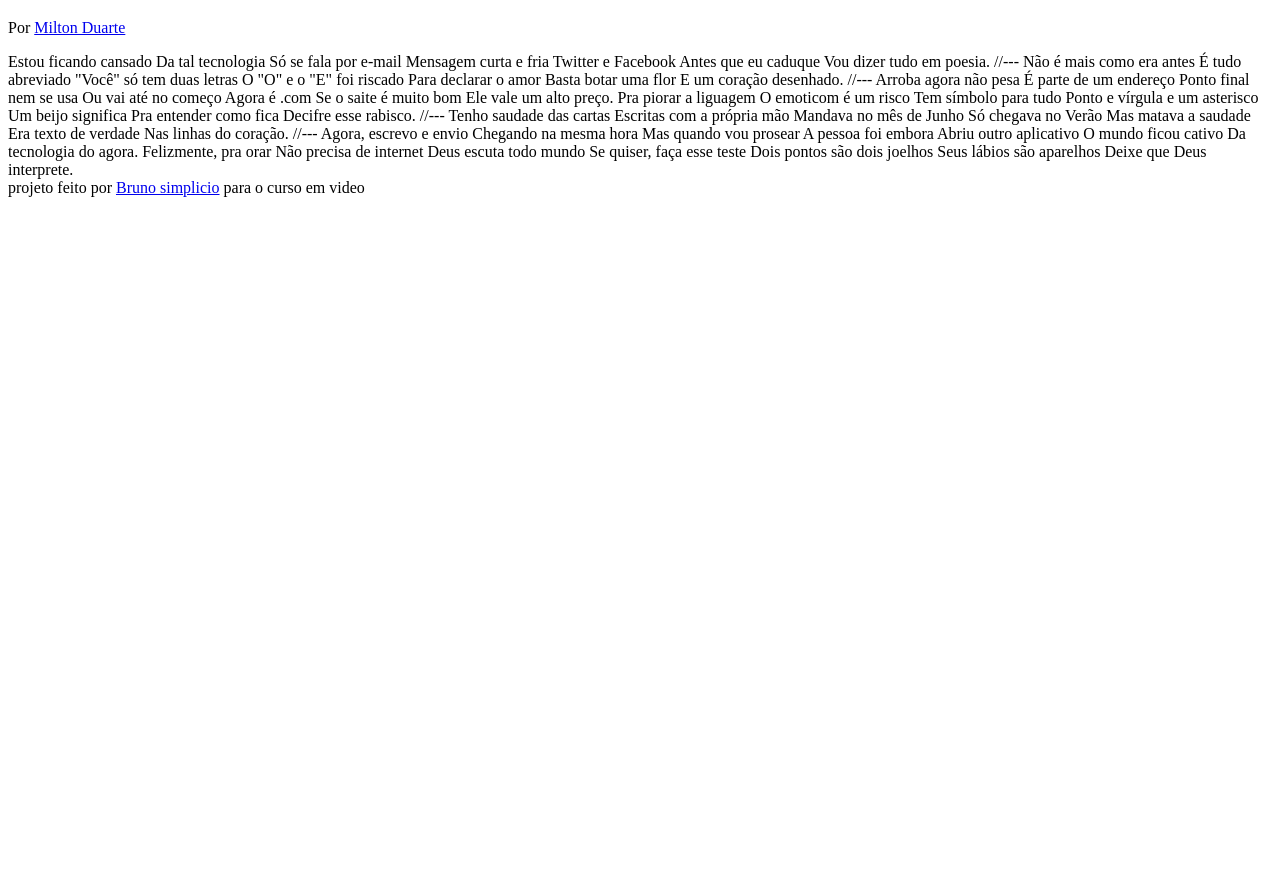
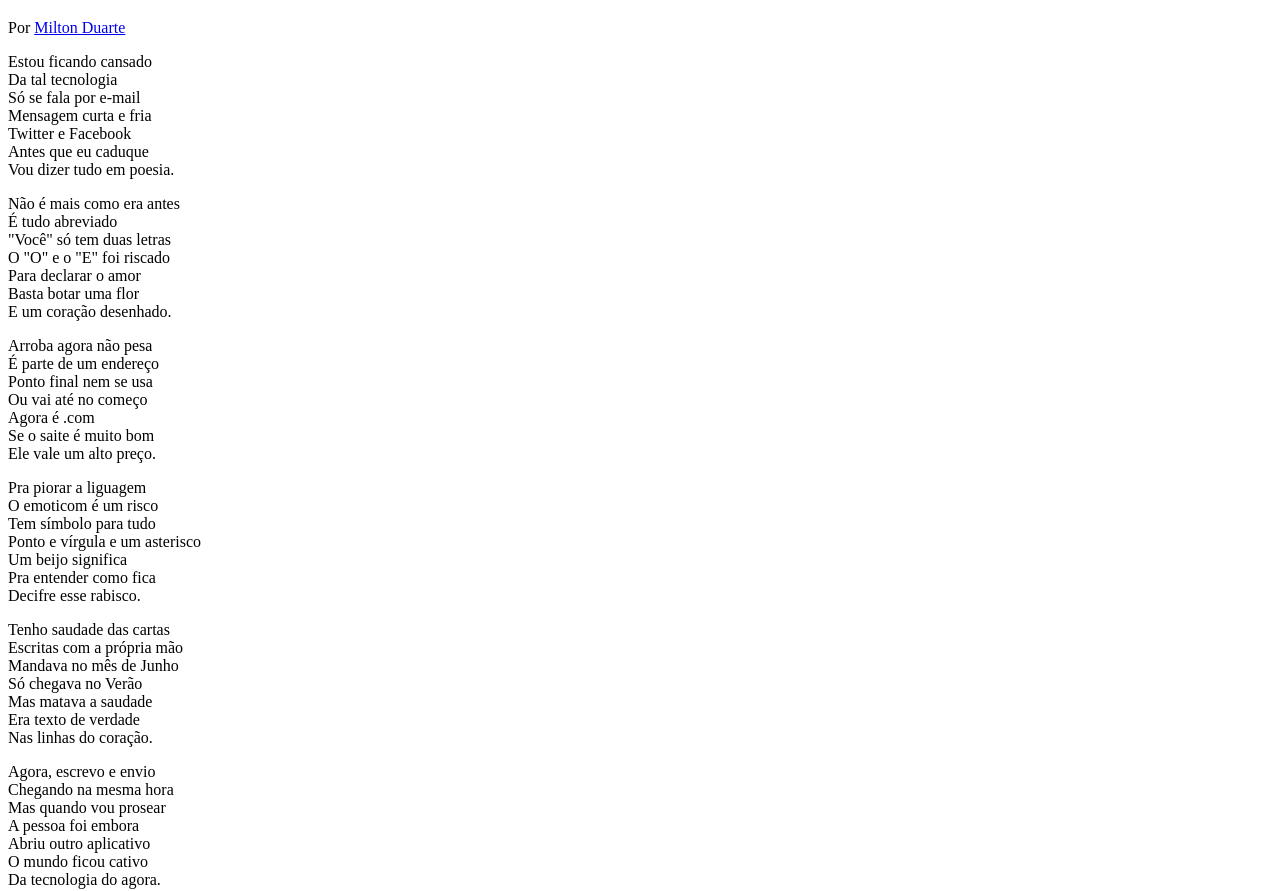
Before and after one commit to brunoalves2105/cordel-moderno, a plain HTML site: page index.html in a window 1280 px wide. Shown: the part 61-952 px from the top of the page. Before the commit the page ends 800 px from the top, so only its background shows below. Drawn offline with Linux system fonts and the light colour scheme.

Commit message:
ajustando html e css

```diff
--- /dev/null
+++ b/estilo/style.css
@@ -0,0 +1 @@
+@charset "utf-8";
--- a/index.html
+++ b/index.html
@@ -5,6 +5,7 @@
     <meta http-equiv="X-UA-Compatible" content="IE=edge">
     <meta name="viewport" content="width=device-width, initial-scale=1.0">
     <title>Cordel moderno</title>
+    <link rel="stylesheet" href="estilo/style.css">
 </head>
 <body>
     <header>
@@ -14,71 +15,88 @@
         </p>
     </header>
 
-    Estou ficando cansado
-    Da tal tecnologia
-    Só se fala por e-mail
-    Mensagem curta e fria
-    Twitter e Facebook
-    Antes que eu caduque
-    Vou dizer tudo em poesia.
+    <section>
+        <p>
+            Estou ficando cansado <br>
+            Da tal tecnologia<br>
+            Só se fala por e-mail<br>
+            Mensagem curta e fria<br>
+            Twitter e Facebook<br>
+            Antes que eu caduque<br>
+            Vou dizer tudo em poesia.
+        </p>
+    </section>
 
-    //---
+    <section>
+        <p>
+            Não é mais como era antes<br>
+            É tudo abreviado<br>
+            "Você" só tem duas letras<br>
+            O "O" e o "E" foi riscado<br>
+            Para declarar o amor<br>
+            Basta botar uma flor<br>
+            E um coração desenhado.
+        </p>
+    </section>
 
-    Não é mais como era antes
-    É tudo abreviado
-    "Você" só tem duas letras
-    O "O" e o "E" foi riscado
-    Para declarar o amor
-    Basta botar uma flor
-    E um coração desenhado.
+    <section>
+        <p>
+            Arroba agora não pesa<br>
+            É parte de um endereço<br>
+            Ponto final nem se usa<br>
+            Ou vai até no começo<br>
+            Agora é .com<br>
+            Se o saite é muito bom<br>
+            Ele vale um alto preço.<br>
+        </p>
 
-    //---
+        <p>
+            Pra piorar a liguagem<br>
+            O emoticom é um risco<br>
+            Tem símbolo para tudo<br>
+            Ponto e vírgula e um asterisco<br>
+            Um beijo significa<br>
+            Pra entender como fica<br>
+            Decifre esse rabisco.
+        </p>
+    </section>
 
-    Arroba agora não pesa
-    É parte de um endereço
-    Ponto final nem se usa
-    Ou vai até no começo
-    Agora é .com
-    Se o saite é muito bom
-    Ele vale um alto preço.
+    <section>
+        <p>
+            Tenho saudade das cartas<br>
+            Escritas com a própria mão<br>
+            Mandava no mês de Junho<br>
+            Só chegava no Verão<br>
+            Mas matava a saudade<br>
+            Era texto de verdade<br>
+            Nas linhas do coração.
+        </p>
+    </section>
 
-    Pra piorar a liguagem
-    O emoticom é um risco
-    Tem símbolo para tudo
-    Ponto e vírgula e um asterisco
-    Um beijo significa
-    Pra entender como fica
-    Decifre esse rabisco.
+    <section>
+        <p>
+            Agora, escrevo e envio<br>
+            Chegando na mesma hora<br>
+            Mas quando vou prosear<br>
+            A pessoa foi embora<br>
+            Abriu outro aplicativo<br>
+            O mundo ficou cativo<br>
+            Da tecnologia do agora.<br>
+        </p>
 
-    //---
+        <p>
+            Felizmente, pra orar<br>
+            Não precisa de internet<br>
+            Deus escuta todo mundo<br>
+            Se quiser, faça esse teste<br>
+            Dois pontos são dois joelhos<br>
+            Seus lábios são aparelhos<br>
+            Deixe que Deus interprete.
+        </p>
+    </section>
 
-    Tenho saudade das cartas
-    Escritas com a própria mão
-    Mandava no mês de Junho
-    Só chegava no Verão
-    Mas matava a saudade
-    Era texto de verdade
-    Nas linhas do coração.
-
-    //---
-
-    Agora, escrevo e envio
-    Chegando na mesma hora
-    Mas quando vou prosear
-    A pessoa foi embora
-    Abriu outro aplicativo
-    O mundo ficou cativo
-    Da tecnologia do agora.
-
-    Felizmente, pra orar
-    Não precisa de internet
-    Deus escuta todo mundo
-    Se quiser, faça esse teste
-    Dois pontos são dois joelhos
-    Seus lábios são aparelhos
-    Deixe que Deus interprete.
     <footer>
-        projeto feito por <a href="https://github.com/brunoalves2105" target="_blank">Bruno simplicio</a> para o curso em video
+        projeto feito por <a href="https://github.com/brunoalves2105" target="_blank">Bruno Alves</a> para o curso em video
     </footer>
 </body>
 </html>
```
